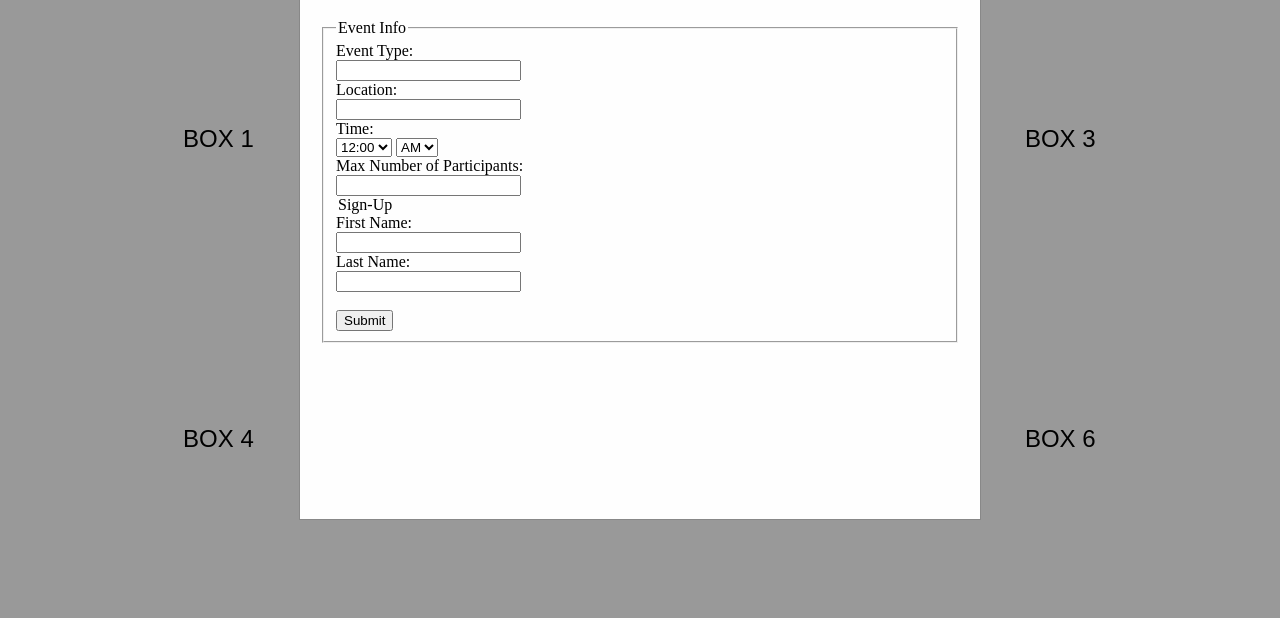
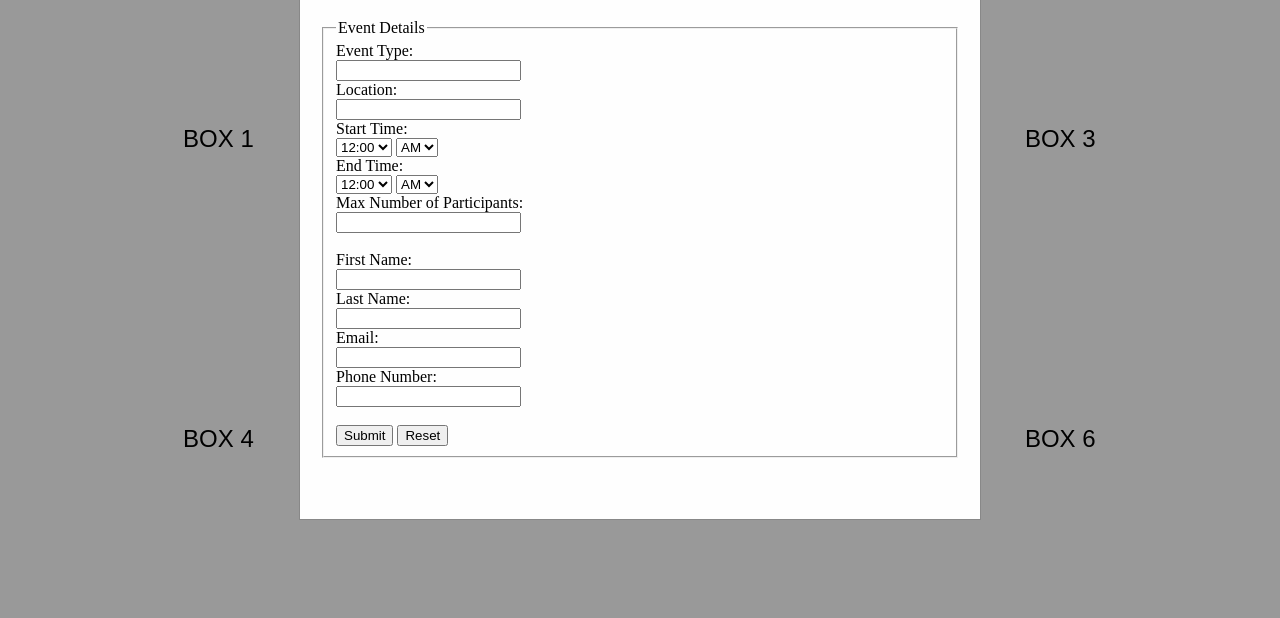
Before and after one commit to seanmichwalsh/hackGT4, a plain HTML site: page index.html in a window 1280 px wide. Both pictures are taken after typing "Sample" into the empty fields and a click on the button "Create an Event". Shown: the part 182-800 px from the top of the page. Drawn offline with Linux system fonts and the light colour scheme.

Commit message:
changed form fill inputs

```diff
--- a/index.html
+++ b/index.html
@@ -78,15 +78,15 @@
                 <div class="modal-content">
                     <span class="close">&times;</span>
                     <h1>Setup an Event!</h1>
-                    <form action="/action_page.php" method="post">
+                    <form action="action_page.php" method="post">
 				<fieldset>
-					<legend>Event Info</legend>
+					<legend>Event Details</legend>
 					Event Type:<br>
-					<input type="text" name="eventtype" required><br>
+					<input type="text" name="eventID" required><br>
 					Location:<br>
-					<input type="text" name="location" required><br>
-					Time:<br>
-					<select name="time" required>
+					<input type="text" name="eventLocation" required><br>
+					Start Time:<br>
+					<select name="startTime" required>
 						<option value="12:00">12:00</option>
 						<option value="12:00">12:15</option>
 						<option value="12:00">12:30</option>
@@ -136,19 +136,78 @@
 						<option value="12:00">11:30</option>
 						<option value="12:00">11:45</option>
 					</select>
-					<select name="am/pm" required>
+					<select name="startAM/PM" required>
+						<option value="am">AM</option>
+						<option value="pm">PM</option>
+					</select><br>
+                    End Time:<br>
+                    <select name="endTime" required>
+						<option value="12:00">12:00</option>
+						<option value="12:00">12:15</option>
+						<option value="12:00">12:30</option>
+						<option value="12:00">12:45</option>
+						<option value="12:00">1:00</option>
+						<option value="12:00">1:15</option>
+						<option value="12:00">1:30</option>
+						<option value="12:00">1:45</option>
+						<option value="12:00">2:00</option>
+						<option value="12:00">2:15</option>
+						<option value="12:00">2:30</option>
+						<option value="12:00">2:45</option>
+						<option value="12:00">3:00</option>
+						<option value="12:00">3:15</option>
+						<option value="12:00">3:30</option>
+						<option value="12:00">3:45</option>
+						<option value="12:00">4:00</option>
+						<option value="12:00">4:15</option>
+						<option value="12:00">4:30</option>
+						<option value="12:00">4:45</option>
+						<option value="12:00">5:00</option>
+						<option value="12:00">5:15</option>
+						<option value="12:00">5:30</option>
+						<option value="12:00">5:45</option>
+						<option value="12:00">6:00</option>
+						<option value="12:00">6:15</option>
+						<option value="12:00">6:30</option>
+						<option value="12:00">6:45</option>
+						<option value="12:00">7:00</option>
+						<option value="12:00">7:15</option>
+						<option value="12:00">7:30</option>
+						<option value="12:00">7:45</option>
+						<option value="12:00">8:00</option>
+						<option value="12:00">8:15</option>
+						<option value="12:00">8:30</option>
+						<option value="12:00">8:45</option>
+						<option value="12:00">9:00</option>
+						<option value="12:00">9:15</option>
+						<option value="12:00">9:30</option>
+						<option value="12:00">9:45</option>
+						<option value="12:00">10:00</option>
+						<option value="12:00">10:15</option>
+						<option value="12:00">10:30</option>
+						<option value="12:00">10:45</option>
+						<option value="12:00">11:00</option>
+						<option value="12:00">11:15</option>
+						<option value="12:00">11:30</option>
+						<option value="12:00">11:45</option>
+					</select>
+					<select name="endAM/PM" required>
 						<option value="am">AM</option>
 						<option value="pm">PM</option>
 					</select><br>
 					Max Number of Participants:<br>
-					<input type="number" min="1" name="maxparticipants"    required><br>
+					<input type="number" min="1" name="eventCapacity"    required><br><br>
 
-					<legend>Sign-Up</legend>
 					First Name:<br>
-					<input type="text" name="firstname" required><br>
+					<input type="text" name="firstName" required><br>
 					Last Name:<br>
-					<input type="text" name="lastname" required><br><br>
+					<input type="text" name="lastName" required><br>
+                    Email:<br>
+                    <input type="email" name="email" required><br>
+                    Phone Number:<br>
+                    <input type="tel" name="phoneNumber"><br><br>
 					<input type="submit" value="Submit">
+                    <input type="reset" value="Reset">
 				</fieldset>
 			</form>
                 </div>
```
Also changed, not shown: 1 other file.
